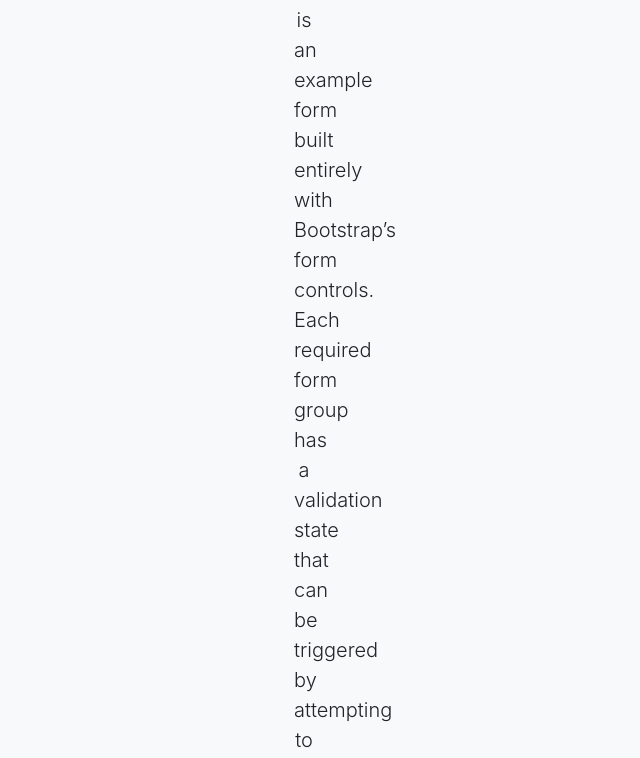
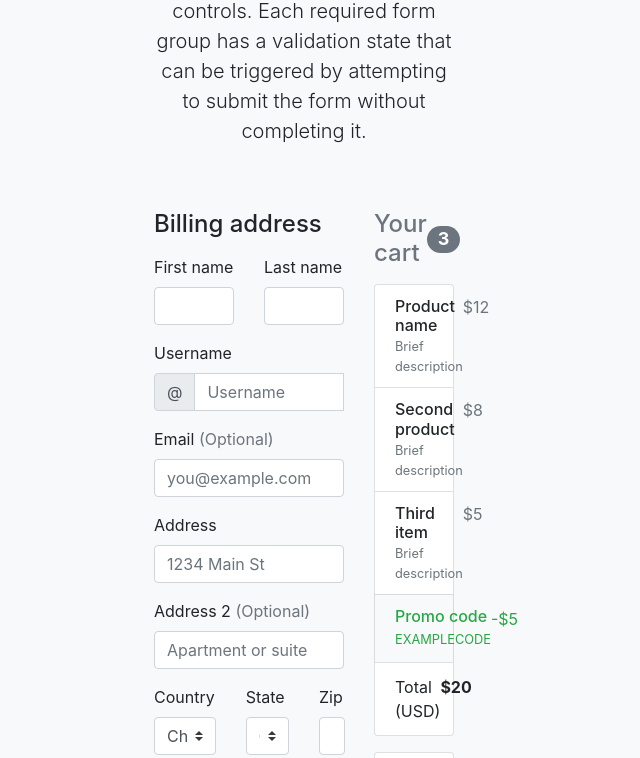
Before and after one commit to shaarvariupadhya/college, a plain HTML site: page abcpage.html in a window 1280 px wide. Shown: the part 326-1084 px from the top of the page, without its empty margins (336-976 px from the left). Drawn offline with nearby package versions, Linux system fonts and the light colour scheme; files that its build step writes are made by us from their sources; files whose address does not match are found by name.

Commit message:
Update form-validation.css

```diff
--- a/css/form-validation.css
+++ b/css/form-validation.css
@@ -8,7 +8,7 @@ body {
 }
 
 body {
-    max-width: 50px;
+    max-width: 330px;
   display: -ms-flexbox;
   display: flex;
   -ms-flex-align: center;
```
